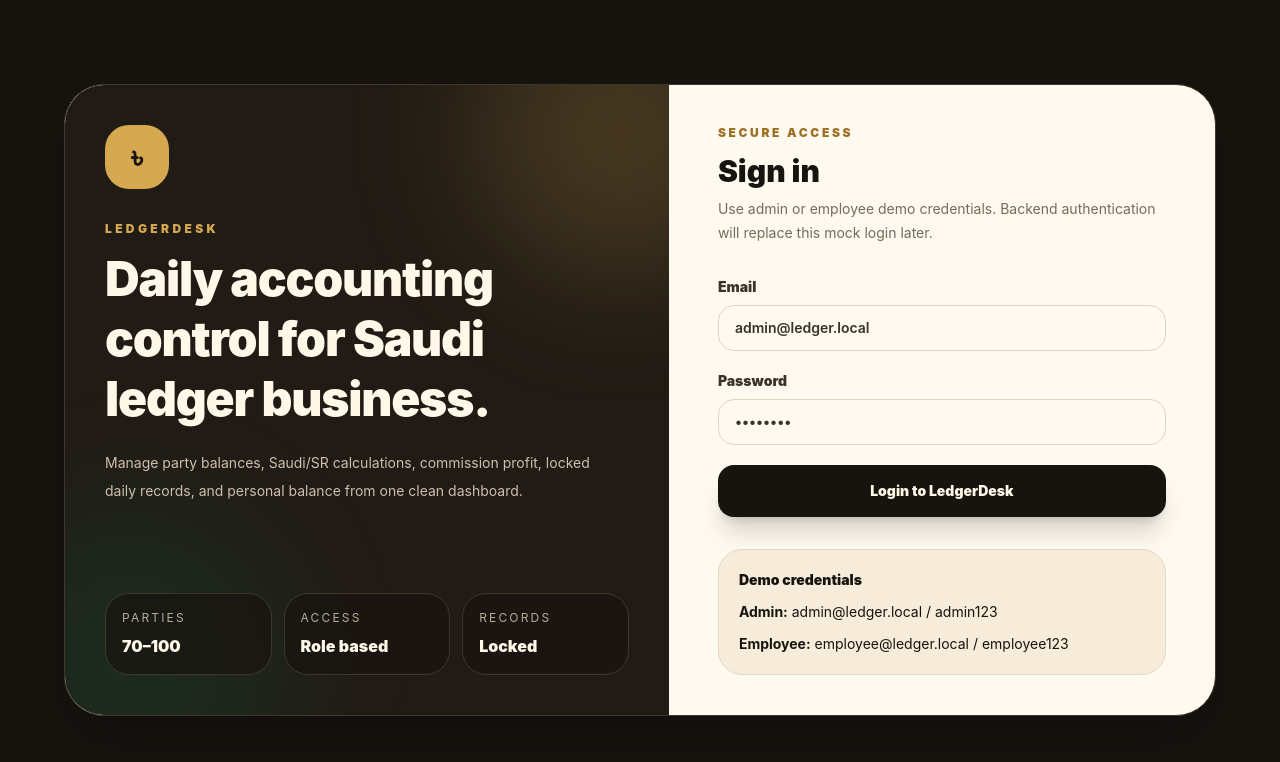
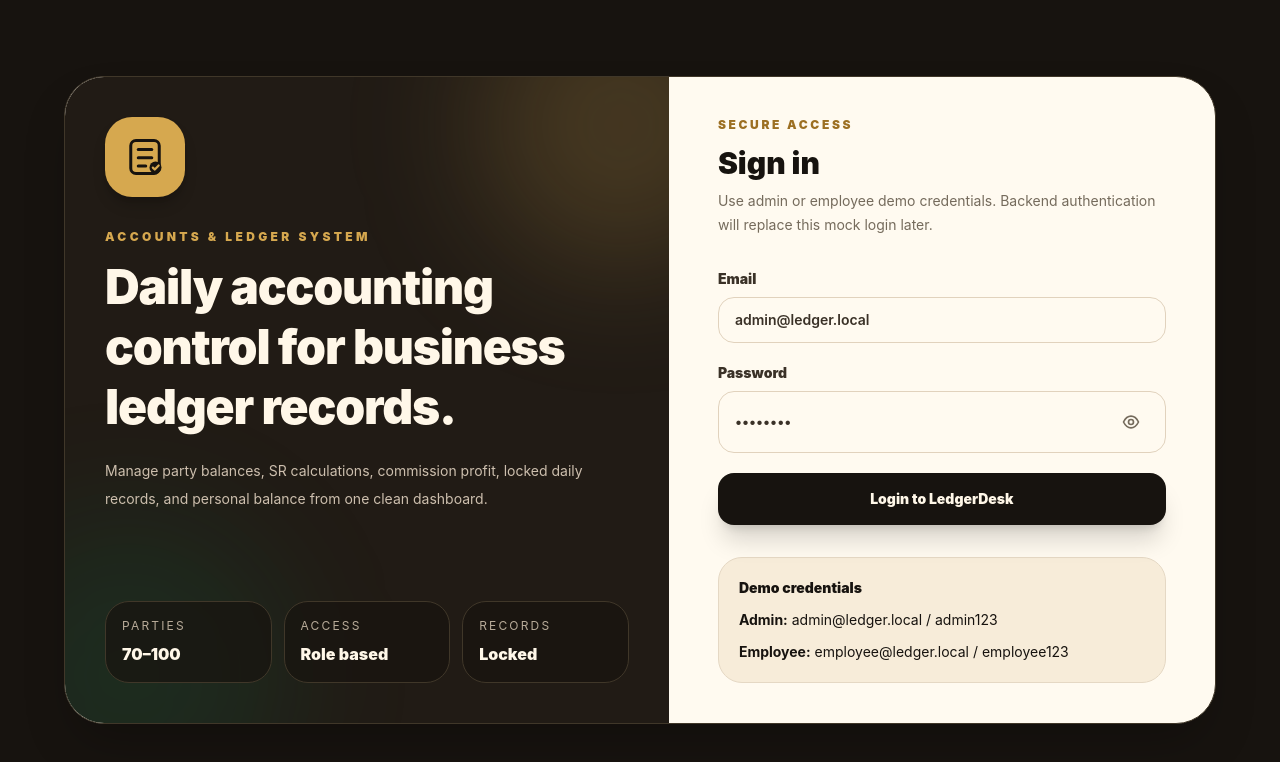
Before and after one commit to dasrudra/Ledger-Software-frontend, a React (Vite) app: page / in a window 1280 px wide. Shown: the top 762 px of the page. Built offline with nearby package versions, Linux system fonts and the light colour scheme.

Commit message:
Update branding logo and add password visibility

```diff
--- a/index.html
+++ b/index.html
@@ -4,7 +4,7 @@
     <meta charset="UTF-8" />
     <link rel="icon" type="image/svg+xml" href="/favicon.svg" />
     <meta name="viewport" content="width=device-width, initial-scale=1.0" />
-    <title>frontend</title>
+    <title>Accounts and Ledger System</title>
   </head>
   <body>
     <div id="root"></div>
--- a/src/App.tsx
+++ b/src/App.tsx
@@ -402,14 +402,14 @@ export default function App() {
           <div className="p-7">
             <div className="rounded-[2rem] border border-[#403729] bg-[#211b15] p-5">
               <div className="flex items-center gap-4">
-                <div className="grid h-14 w-14 place-items-center rounded-2xl bg-[#d6a84f] text-2xl font-black text-[#17130f] shadow-lg shadow-black/20">
-                  ৳
-                </div>
+                <BrandLogo compact />
                 <div>
-                  <h1 className="text-xl font-black tracking-tight">
-                    LedgerDesk
+                  <h1 className="text-lg font-black leading-tight tracking-tight">
+                    Accounts and Ledger System
                   </h1>
-                  <p className="text-sm text-[#b8ab99]">Saudi ledger control</p>
+                  <p className="text-sm text-[#b8ab99]">
+                    Daily balance control
+                  </p>
                 </div>
               </div>
 
@@ -613,6 +613,7 @@ export default function App() {
 function LoginScreen({ onLogin }: { onLogin: (user: SessionUser) => void }) {
   const [email, setEmail] = useState("admin@ledger.local");
   const [password, setPassword] = useState("admin123");
+  const [showPassword, setShowPassword] = useState(false);
   const [error, setError] = useState("");
 
   const submitLogin = (event: React.FormEvent<HTMLFormElement>) => {
@@ -644,18 +645,15 @@ function LoginScreen({ onLogin }: { onLogin: (user: SessionUser) => void }) {
 
           <div className="relative z-10 flex h-full min-h-[520px] flex-col justify-between">
             <div>
-              <div className="grid h-16 w-16 place-items-center rounded-3xl bg-[#d6a84f] text-3xl font-black text-[#17130f]">
-                ৳
-              </div>
-
+              <BrandLogo />
               <p className="mt-8 text-xs font-black uppercase tracking-[0.28em] text-[#d6a84f]">
-                LedgerDesk
+                ACCOUNTS & LEDGER SYSTEM
               </p>
               <h1 className="mt-3 max-w-xl text-4xl font-black leading-tight tracking-tight sm:text-5xl">
-                Daily accounting control for Saudi ledger business.
+                Daily accounting control for business ledger records.
               </h1>
               <p className="mt-5 max-w-lg text-sm leading-7 text-[#cdbfae]">
-                Manage party balances, Saudi/SR calculations, commission profit,
+                Manage party balances, SR calculations, commission profit,
                 locked daily records, and personal balance from one clean
                 dashboard.
               </p>
@@ -688,13 +686,86 @@ function LoginScreen({ onLogin }: { onLogin: (user: SessionUser) => void }) {
                 placeholder="admin@ledger.local"
               />
 
-              <FormField
-                label="Password"
-                type="password"
-                value={password}
-                onChange={setPassword}
-                placeholder="admin123"
-              />
+              <div className="grid gap-2 text-sm font-black text-[#3a3127]">
+                <label htmlFor="password">Password</label>
+
+                <div className="flex items-center rounded-2xl border border-[#e1d2bd] bg-[#fffaf0] px-4 py-3 transition focus-within:border-[#9c6f22]">
+                  <input
+                    id="password"
+                    type={showPassword ? "text" : "password"}
+                    value={password}
+                    onChange={(event) => setPassword(event.target.value)}
+                    placeholder="admin123"
+                    className="min-w-0 flex-1 bg-transparent text-sm font-semibold outline-none placeholder:text-[#a89c8a]"
+                  />
+
+                  <button
+                    type="button"
+                    onClick={() => setShowPassword((previous) => !previous)}
+                    className="ml-3 grid h-9 w-9 place-items-center rounded-xl text-[#756b5c] transition hover:bg-[#efe3cf] hover:text-[#17130f]"
+                    aria-label={
+                      showPassword ? "Hide password" : "Show password"
+                    }
+                  >
+                    {showPassword ? (
+                      <svg
+                        viewBox="0 0 24 24"
+                        className="h-5 w-5"
+                        fill="none"
+                        xmlns="http://www.w3.org/2000/svg"
+                      >
+                        <path
+                          d="M3 3L21 21"
+                          stroke="currentColor"
+                          strokeWidth="2"
+                          strokeLinecap="round"
+                        />
+                        <path
+                          d="M10.58 10.58A2 2 0 0 0 13.42 13.42"
+                          stroke="currentColor"
+                          strokeWidth="2"
+                          strokeLinecap="round"
+                        />
+                        <path
+                          d="M9.88 5.18A9.6 9.6 0 0 1 12 5C17.5 5 21 12 21 12A15.2 15.2 0 0 1 19.27 14.61"
+                          stroke="currentColor"
+                          strokeWidth="2"
+                          strokeLinecap="round"
+                          strokeLinejoin="round"
+                        />
+                        <path
+                          d="M6.61 6.61C4.18 8.25 3 12 3 12C3 12 6.5 19 12 19A9.7 9.7 0 0 0 16.08 18.09"
+                          stroke="currentColor"
+                          strokeWidth="2"
+                          strokeLinecap="round"
+                          strokeLinejoin="round"
+                        />
+                      </svg>
+                    ) : (
+                      <svg
+                        viewBox="0 0 24 24"
+                        className="h-5 w-5"
+                        fill="none"
+                        xmlns="http://www.w3.org/2000/svg"
+                      >
+                        <path
+                          d="M3 12C3 12 6.5 5 12 5C17.5 5 21 12 21 12C21 12 17.5 19 12 19C6.5 19 3 12 3 12Z"
+                          stroke="currentColor"
+                          strokeWidth="2"
+                          strokeLinejoin="round"
+                        />
+                        <circle
+                          cx="12"
+                          cy="12"
+                          r="3"
+                          stroke="currentColor"
+                          strokeWidth="2"
+                        />
+                      </svg>
+                    )}
+                  </button>
+                </div>
+              </div>
 
               {error && (
                 <div className="rounded-2xl border border-rose-200 bg-rose-50 px-4 py-3 text-sm font-bold text-rose-700">
@@ -1414,6 +1485,60 @@ function LoginStat({ label, value }: { label: string; value: string }) {
   );
 }
 
+function BrandLogo({ compact = false }: { compact?: boolean }) {
+  return (
+    <div
+      className={`relative grid place-items-center ${
+        compact ? "h-14 w-14 rounded-2xl" : "h-20 w-20 rounded-[1.7rem]"
+      } bg-[#d6a84f] text-[#17130f] shadow-lg shadow-black/20`}
+      aria-label="Accounts and Ledger System logo"
+    >
+      <svg
+        viewBox="0 0 64 64"
+        className={compact ? "h-9 w-9" : "h-12 w-12"}
+        fill="none"
+        xmlns="http://www.w3.org/2000/svg"
+      >
+        <rect
+          x="13"
+          y="10"
+          width="38"
+          height="44"
+          rx="7"
+          stroke="currentColor"
+          strokeWidth="4"
+        />
+        <path
+          d="M23 22H41"
+          stroke="currentColor"
+          strokeWidth="4"
+          strokeLinecap="round"
+        />
+        <path
+          d="M23 33H41"
+          stroke="currentColor"
+          strokeWidth="4"
+          strokeLinecap="round"
+        />
+        <path
+          d="M23 44H33"
+          stroke="currentColor"
+          strokeWidth="4"
+          strokeLinecap="round"
+        />
+        <circle cx="46" cy="46" r="8" fill="#17130f" />
+        <path
+          d="M42.5 46.2L45 48.7L50.2 43.3"
+          stroke="#d6a84f"
+          strokeWidth="3"
+          strokeLinecap="round"
+          strokeLinejoin="round"
+        />
+      </svg>
+    </div>
+  );
+}
+
 function pageTitle(view: View) {
   const titles: Record<View, string> = {
     dashboard: "Control Dashboard",
```
